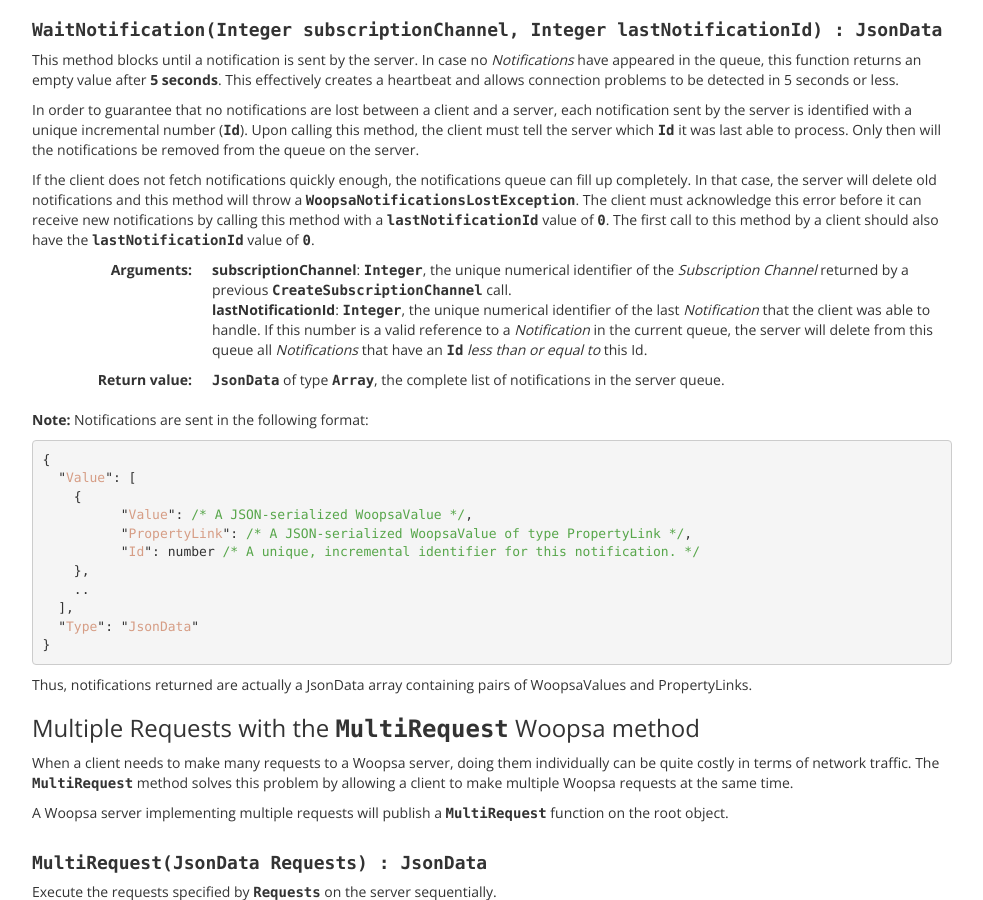
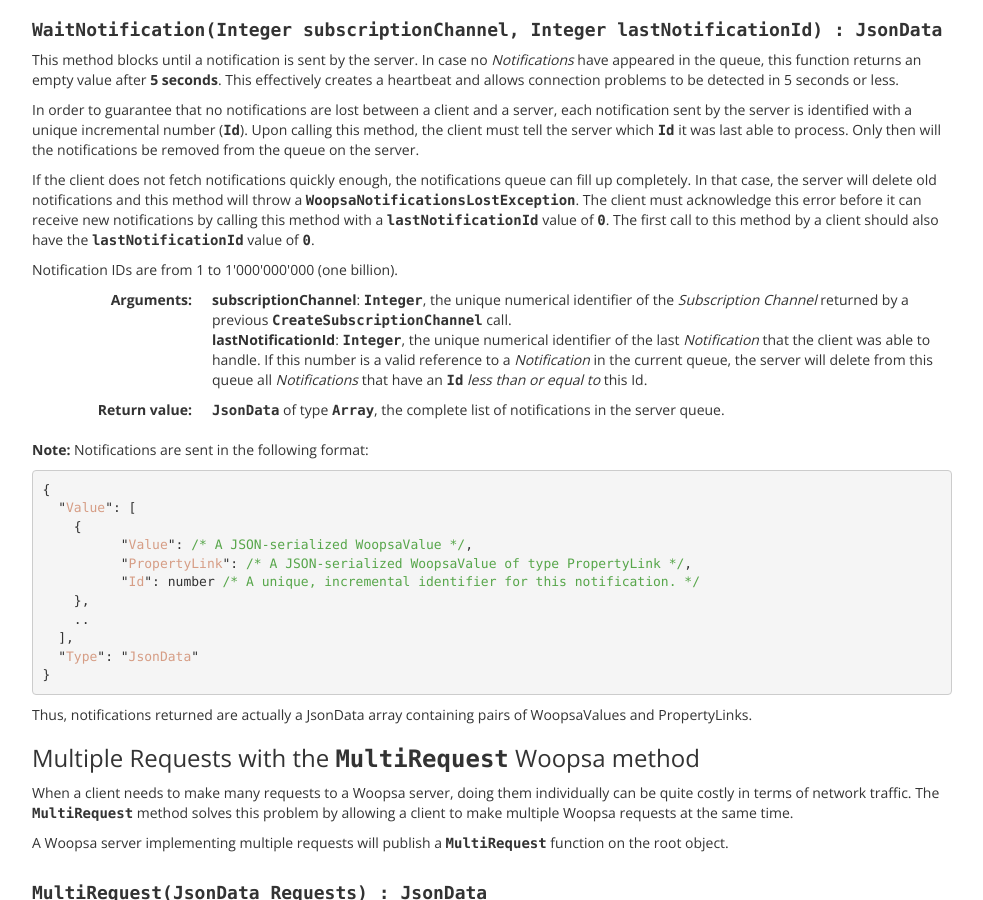
Before and after one commit to woopsa-protocol/woopsa-protocol.github.io, a Jekyll site: the page built from specification.html, in a window 1280 px wide and 900 px high, scrolled down 6629 px. Shown: the whole window, without its empty margins (148-1131 px from the left). Built offline with Jekyll 4.4.1, drawn with Linux system fonts in a browser that asks for light colours.

```diff
--- a/specification.html
+++ b/specification.html
@@ -335,6 +335,7 @@
 <p>This method blocks until a notification is sent by the server. In case no <em>Notifications</em> have appeared in the queue, this function returns an empty value after <strong>5 seconds</strong>. This effectively creates a heartbeat and allows connection problems to be detected in 5 seconds or less.</p>
 <p>In order to guarantee that no notifications are lost between a client and a server, each notification sent by the server is identified with a unique incremental number (<samp>Id</samp>). Upon calling this method, the client must tell the server which <samp>Id</samp> it was last able to process. Only then will the notifications be removed from the queue on the server.</p>
 <p>If the client does not fetch notifications quickly enough, the notifications queue can fill up completely. In that case, the server will delete old notifications and this method will throw a <samp>WoopsaNotificationsLostException</samp>. The client must acknowledge this error before it can receive new notifications by calling this method with a <samp>lastNotificationId</samp> value of <samp>0</samp>. The first call to this method by a client should also have the <samp>lastNotificationId</samp> value of <samp>0</samp>.</p>
+<p>Notification IDs are from 1 to 1'000'000'000 (one billion).</p>
 <dl class="dl-horizontal">
     <dt>Arguments:</dt>
     <dd>
```
